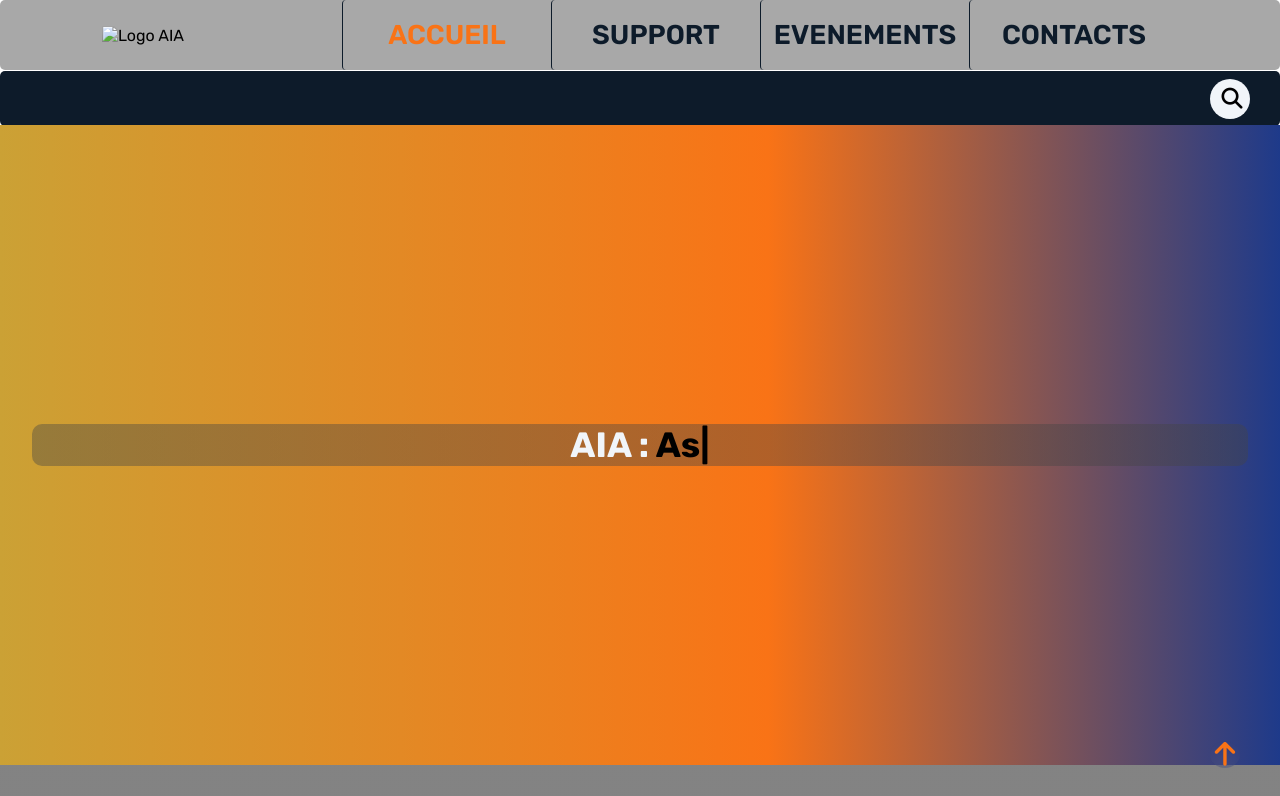
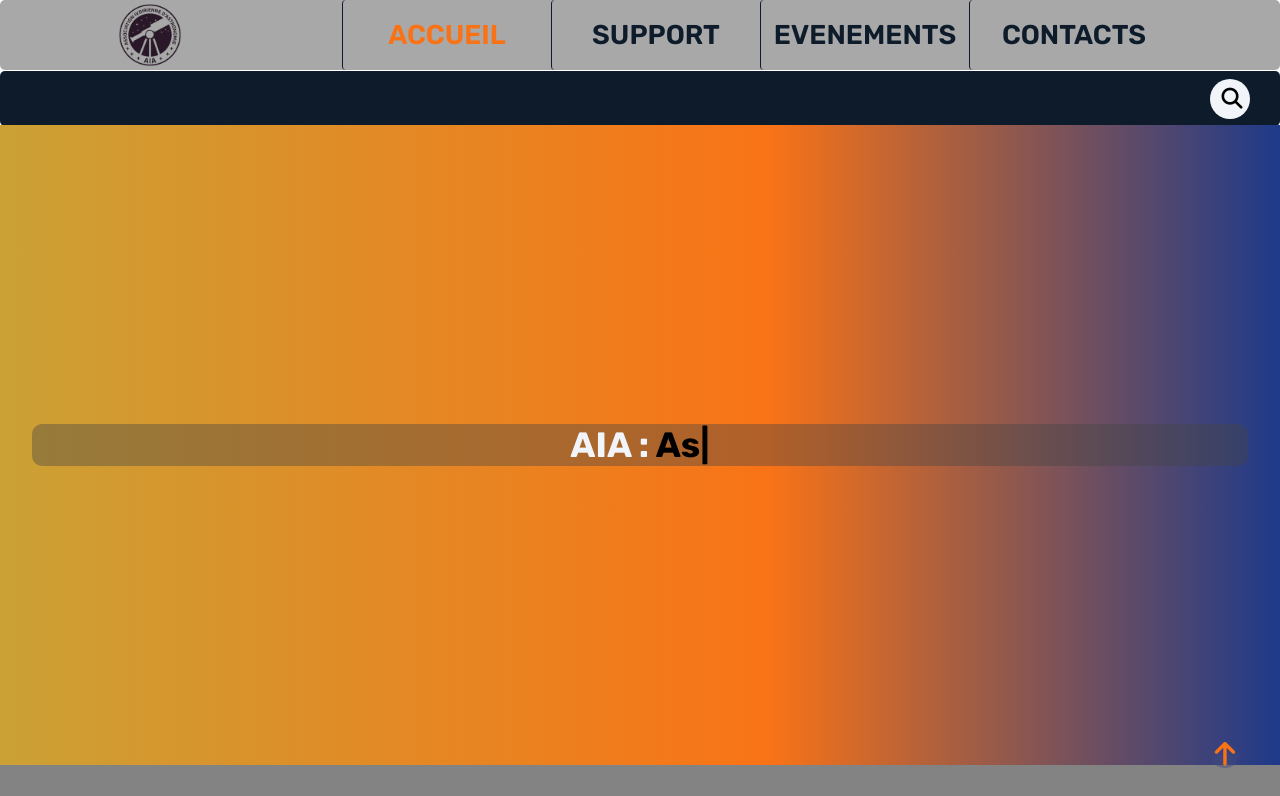
Before and after one commit to Papillon-dev225/Mon-projet-AIA, a plain HTML site: page index.html in a window 1280 px wide. Shown: the top 796 px of the page. Drawn offline with nearby package versions, Linux system fonts and the light colour scheme.

Commit message:
Add files via upload

```diff
--- a/index.html
+++ b/index.html
@@ -19,7 +19,7 @@
 
         <nav class="navbar">
             <div class="logo">
-                <img src=".//Images_du_prjet_AIA/logo.png" alt="Logo AIA">
+                <img src="./Image_du_projet_aia/logo.png" alt="Logo AIA">
             </div>
             <div class="nav-links">
                 <ul>
```
